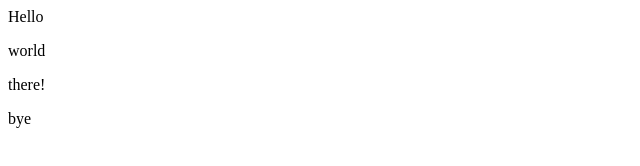
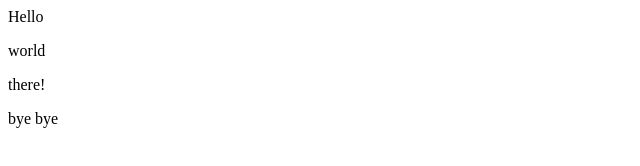
Before and after one commit to tamba91/demo-repo2, a plain HTML site: page index.html in a window 1280 px wide. Shown: the full height of the page, 0-640 px from the left. Drawn offline with Linux system fonts and the light colour scheme.

Commit message:
Update index.html

```diff
--- a/index.html
+++ b/index.html
@@ -1,4 +1,4 @@
 <div>Hello</div>
 <p>world</p>
 <p>there!</p>
-<p>bye</p>
+<p>bye bye</p>
```
